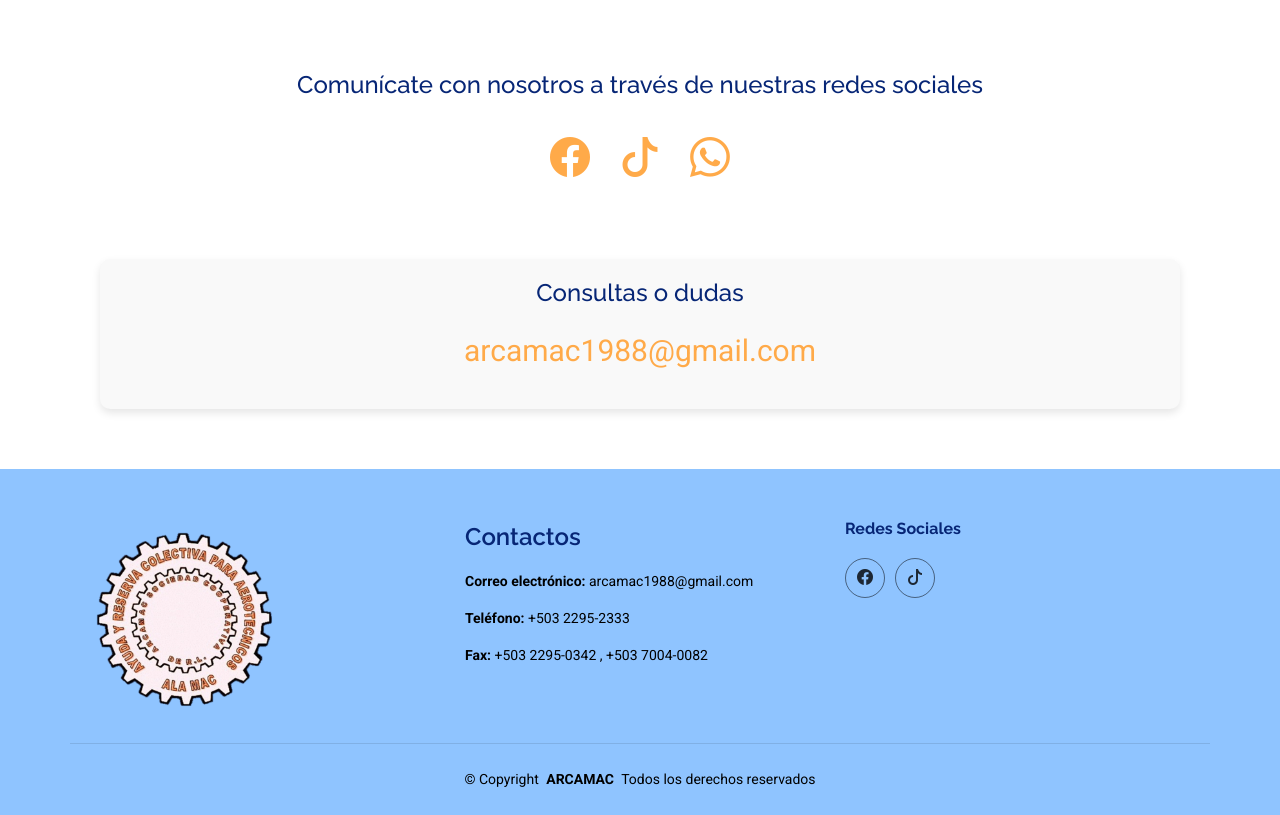
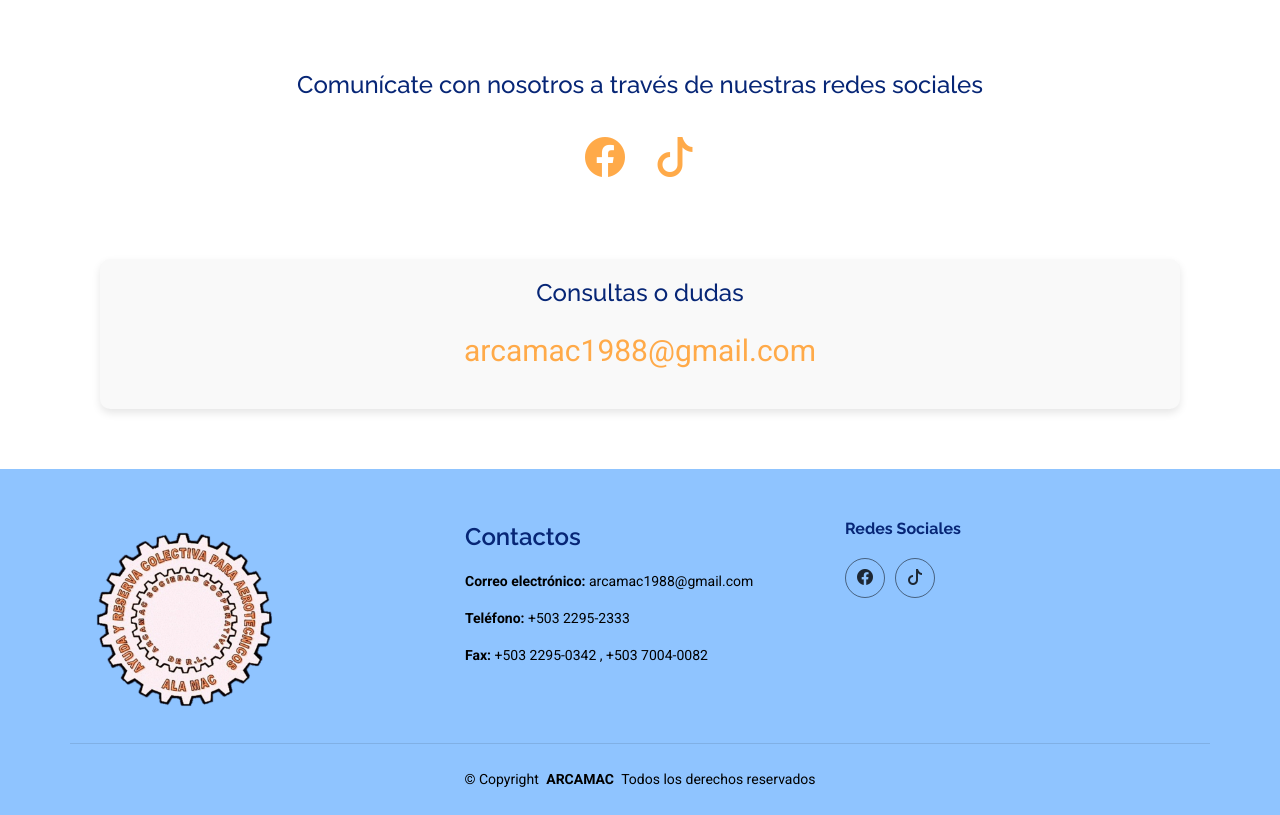
Before and after one commit to IngridGuyedes/APR_Proyecto_de_Catedra, a plain HTML site: page ARCAMAC Web/Pagina web ARCAMAC/index.html in a window 1280 px wide. Shown: the part 4900-5715 px from the top of the page. Drawn offline with nearby package versions, Linux system fonts and the light colour scheme.

Commit message:
Update index.html

```diff
--- a/ARCAMAC Web/Pagina web ARCAMAC/index.html
+++ b/ARCAMAC Web/Pagina web ARCAMAC/index.html
@@ -374,9 +374,6 @@
         <a href="https://www.tiktok.com/@arcamac1?_t=8q3SUToisha&_r=1">
           <i class="bi bi-tiktok icon"></i>
         </a>
-        <a href="#">
-          <i class="bi bi-whatsapp icon"></i>
-        </a>
       </div>
     </div>
 
```
